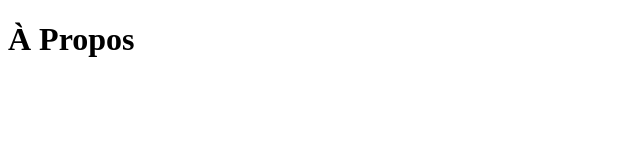
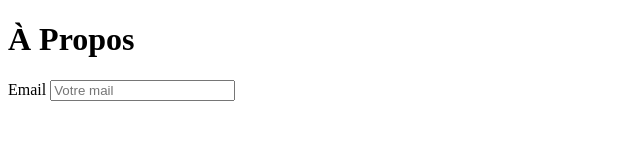
Before and after one commit to guelewar/premierProjet, a plain HTML site: page a-propos.html in a window 1280 px wide. Shown: the whole page, without its empty margins (0-640 px from the left). Drawn offline with Linux system fonts and the light colour scheme.

Commit message:
feature/form

```diff
--- a/a-propos.html
+++ b/a-propos.html
@@ -8,6 +8,12 @@
 <body>
   <main>
     <h1>À Propos</h1>
+    <form action="#">
+      <div class="input-group">
+        <label for="emal">Email</label>
+        <input type="email" placeholder="Votre mail" id="email">
+      </div>
+    </form>
   </main>
 </body>
 </html>
```
